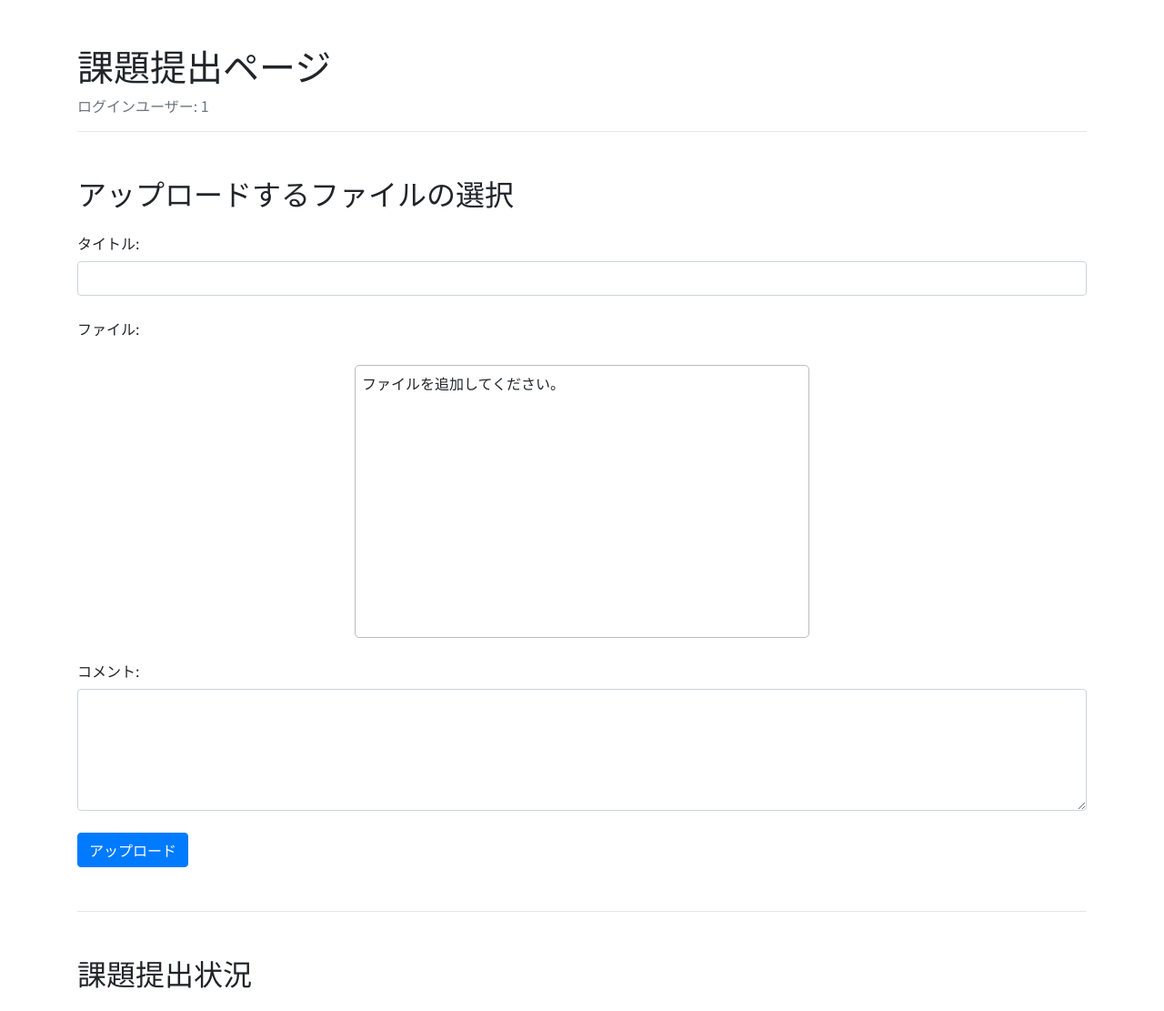
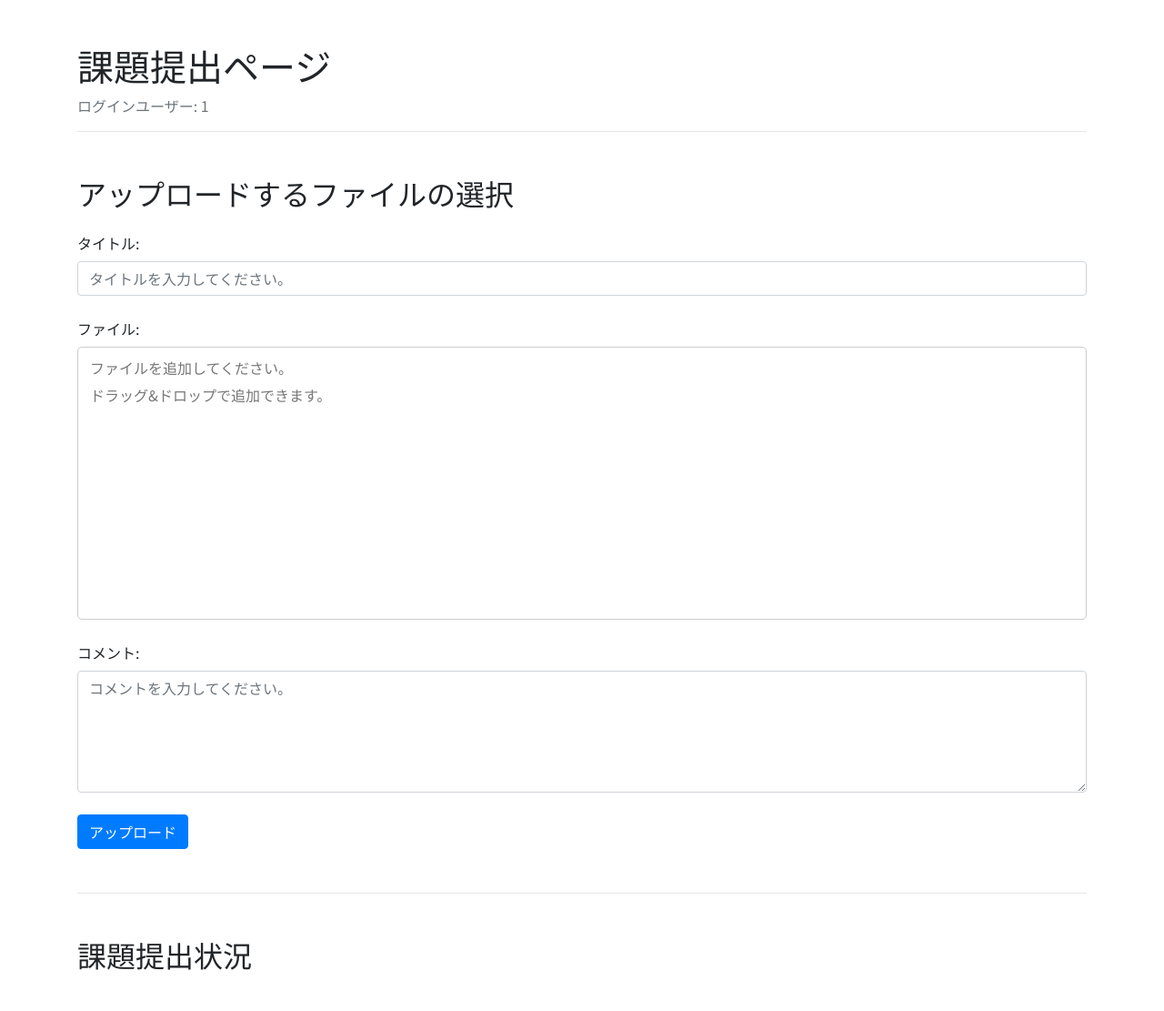
Before and after one commit to Michin0suke/php-sample-task, a PHP site: page /submission/index.php in a window 1280 px wide. Shown: the top 1111 px of the page at 91% size. Run offline with PHP 8.4, Linux system fonts and the light colour scheme; the visitor is signed in with stand-in values (Sample User, id 1); data comes from the database, SQL or seed files in the repository.

Commit message:
見た目の修正

```diff
--- a/components/drag_and_drop.js
+++ b/components/drag_and_drop.js
@@ -5,7 +5,7 @@ const DropAreaFunc = (dropArea) => {
             dropFiles = []
             dropArea.style.backgroundColor = 'white'
             dropArea.style.backgroundImage = ''
-            dropArea.innerHTML = 'ファイルを追加してください。'
+            dropArea.innerHTML = '<span class="default-text">ファイルを追加してください。<br>ドラッグ&ドロップで追加できます。</span>'
         },
         changeToHoverColor(e) {
             e.preventDefault()
@@ -21,8 +21,10 @@ const DropAreaFunc = (dropArea) => {
             reader.readAsDataURL(file)
         },
         showFileNames(files) {
-            dropArea.innerHTML = ''
-            files.forEach(file => dropArea.innerHTML += file.name + '<br>')
+            let html = '<span class="file-names">'
+            files.forEach(file => html += `${file.name}<br>`)
+            html += '</span>'
+            dropArea.innerHTML = html
         }
     }
 }
--- a/components/head.html
+++ b/components/head.html
@@ -15,20 +15,29 @@
 <style>
     #drop-area {
         display: block;
-        margin: 20px auto;
-        padding: 7px;
-        width: 100%;
-        max-width: 500px;
+        margin: 0 auto;
+        padding: 7px 13px;
         height: 30vw;
         max-height: 300px;
-        border: solid #bbb 1px;
+        border: solid #ccc 1px;
         border-radius: 5px;
         background-size: contain;
         background-position: center;
         background-repeat: no-repeat;
         text-decoration: none;
     }
-    input[type="file"] {
+    #file-upload-form input[type="file"] {
         display: none;
     }
+    #file-upload-form #drop-area .default-text {
+        color: #777;
+        line-height: 30px;
+    }
+    #file-upload-form #drop-area .file-names {
+        padding: 3px 5px;
+        color: #555;
+        line-height: 30px;
+        background-color: rgba(255, 255, 255, 0.6);
+        box-shadow: 0 0 10px 0 rgba(255, 255, 255, 0.6);
+    }
 </style>
--- a/home.php
+++ b/home.php
@@ -31,7 +31,7 @@ login_check();
         </a>
 
         <a href="submission/index.php" class="col-md mb-5">
-            <button class="btn btn-lg btn-primary col">提出した課題</button>
+            <button class="btn btn-lg btn-primary col">課題の提出</button>
         </a>
 
 <?php if(is_admin()): // 管理者のみに表示 (ここから) ?>
--- a/index.php
+++ b/index.php
@@ -42,7 +42,7 @@ $error_message = $_GET['error_message'] ?? '';
         </div>
         <div class="mb-2">
             <input type="submit" value="ログイン" class="btn btn-primary">
-            <input type="reset" value="リセット" class="btn btn-danger">
+            <input type="reset" value="リセット" class="btn btn-danger ml-3">
         </div>
         <br>
     </form>
--- a/signup/index.php
+++ b/signup/index.php
@@ -41,7 +41,7 @@ $error_message = $_GET['error_message'] ?? '';
         <p class="text-danger mb-5"><?=h($error_message) // GETで渡されたエラーメッセージを出力 ?></p>
 
         <input type="submit" value="登録" class="btn btn-primary">
-        <input type="reset" value="リセット" class="btn btn-danger">
+        <input type="reset" value="リセット" class="btn btn-danger ml-3">
     </form>
 
     <a href="../index.php">
--- a/submission/index.php
+++ b/submission/index.php
@@ -39,17 +39,17 @@ $records = $stmt -> execute();
         <h2 class="mb-4">アップロードするファイルの選択</h2>
         <div class="form-group mb-4">
             <label for="title">タイトル:</label>
-            <input type="text" name="title" size="50" id="title" class="input-form form-control">
+            <input type="text" name="title" size="50" id="title" placeholder="タイトルを入力してください。" class="input-form form-control">
         </div>
         <div class="form-group mb-4">
             <label for="file">ファイル:</label>
             <label id="drop-area">
-                <input type="file" id="file">ファイルを追加してください。</input>
+                <input type="file" id="file"><span class="default-text">ファイルを追加してください。<br>ドラッグ&ドロップで追加できます。</span>
             </label>
         </div>
         <div class="form-group mb-4">
             <label for="comment">コメント:</label>
-            <textarea name="comment" rows="5" id="comment" class="input-form form-control"></textarea>
+            <textarea name="comment" rows="5" id="comment" placeholder="コメントを入力してください。" class="input-form form-control"></textarea>
         </div>
         <p style="color: red" id="error-message"><?=h($error_message) // エラーメッセージを表示 ?></p>
         <input type="submit" value="アップロード" id="file-upload-button" class="btn btn-primary">
--- a/submission/update/index.php
+++ b/submission/update/index.php
@@ -53,6 +53,8 @@ if (!$record) {
     <?=f('../../components/head.html')?>
 </head>
 <body class="container mt-5">
+    <a href="../index.php">←課題提出ページ</a>
+
     <p id="error-message" class="text-danger"><?=h($error_message) // エラーメッセージがあれば表示されます ?></p>
 
     <h1 class="mb-4">課題の編集</h1>
@@ -77,7 +79,7 @@ if (!$record) {
         <div class="form-group mb-4">
             <label for="file">変更ファイル:</label>
             <label id="drop-area">
-                <input type="file" id="file">ファイルを追加してください。</input>
+                <input type="file" id="file"><span class="default-text">ファイルを追加してください。<br>ドラッグ&ドロップで追加できます。</span>
             </label>
         </div>
         <input type="submit" value="変更する" class="btn btn-primary mb-3" id="file-upload-button">
@@ -86,6 +88,8 @@ if (!$record) {
 
     <hr>
     <a href="../index.php">←課題提出ページ</a>
+    <br>
+    <br>
 
     <?=f('../../components/footer.html')?>
     <script src="../../components/drag_and_drop.js"></script>
--- a/task/index.php
+++ b/task/index.php
@@ -87,12 +87,13 @@ $records = $db -> query($sql);
         <form action="insert.php" id="file-upload-form" method="post" enctype="multipart/form-data">
             <div class="form-group">
                 <label for="title">タイトル:</label>
-                <input type="text" id="title" name="title" class="input-form form-control">
+                <input type="text" id="title" name="title" placeholder="タイトルを入力してください。" class="input-form form-control">
             </div>
             <div class="form-group">
                 <label for="file">ファイル:</label>
                 <label id="drop-area">
-                    <input type="file" id="file">ファイルを追加してください。</input>
+                    <input type="file" id="file">
+                    <span class="default-text">ファイルを追加してください。<br>ドラッグ&ドロップで追加できます。</span>
                 </label>
             </div>
             <p id="error-message" class="text-danger mb-5"><?=h($error_message)?></p>
```
